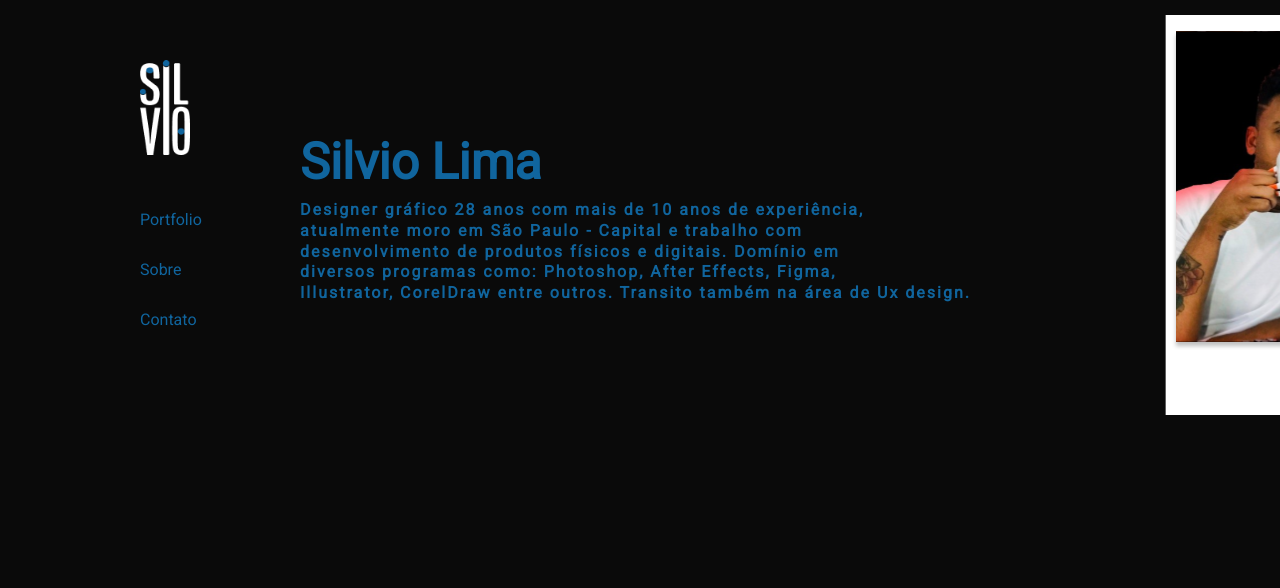
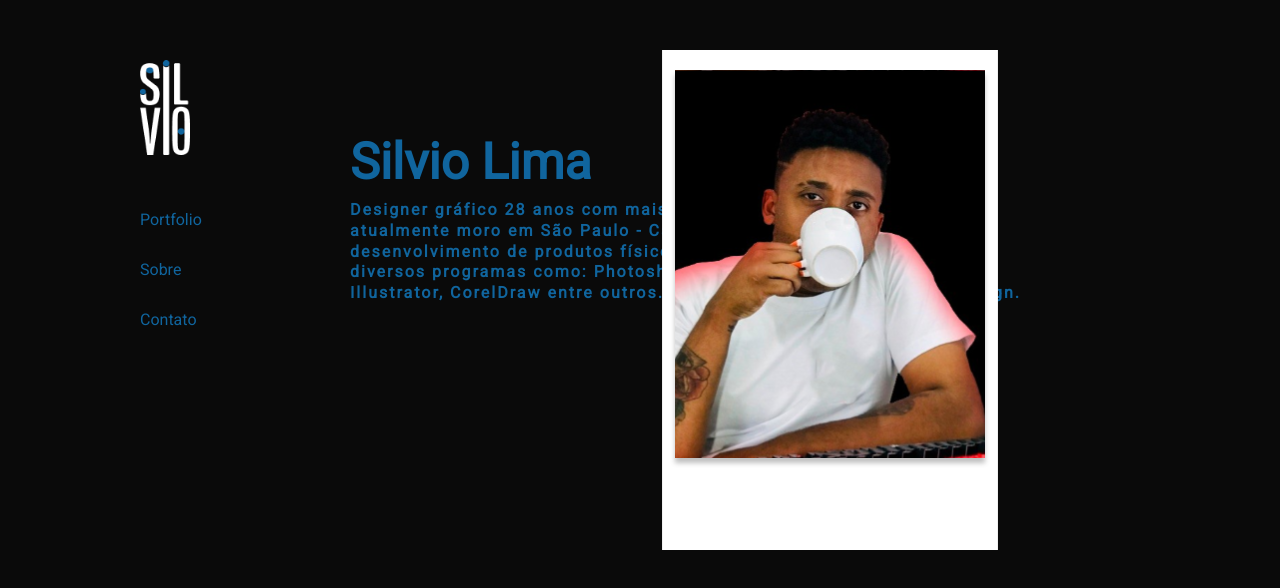
Before and after one commit to ziembick/site-portfolio-designer, a React (Create React App) app in the folder portfolio-designers/: page /sobre in a window 1280 px wide. Shown: the top 588 px of the page. Built offline with nearby package versions, Linux system fonts and the light colour scheme.

Commit message:
sobre lorem ipsum

```diff
--- a/portfolio-designers/src/components/sobre.js
+++ b/portfolio-designers/src/components/sobre.js
@@ -1,7 +1,7 @@
 import React from "react";
 import Navbar from "./navbar";
 import "../css/sobre.css";
-import Perfil from "../img/perfil.svg"
+import Perfil from "../img/perfil.svg";
 
 function Sobre() {
   return (
@@ -21,7 +21,7 @@ function Sobre() {
             de Ux design.
           </h2>
         </div>
-        <img src={Perfil} alt="Foto de Perfil" className="foto-perfil"/>
+          <img src={Perfil} alt="Foto de Perfil" className="foto-perfil" />
       </section>
     </>
   );
--- a/portfolio-designers/src/css/sobre.css
+++ b/portfolio-designers/src/css/sobre.css
@@ -1,6 +1,6 @@
 .title__container {
   position: absolute;
-  margin-left: 20rem;
+  margin-left: 25rem;
   display: flex;
   justify-content: center;
   align-items: flex-start;
@@ -22,7 +22,9 @@
 
 .foto-perfil {
   position: absolute;
-  margin-left: 100rem;
-  height: 40rem;
-  width: 40rem;
+  margin: 0 auto;
+  top: 5rem;
+  right: 20rem;
+  height: 50rem;
+  width: 50rem;
 }
```
